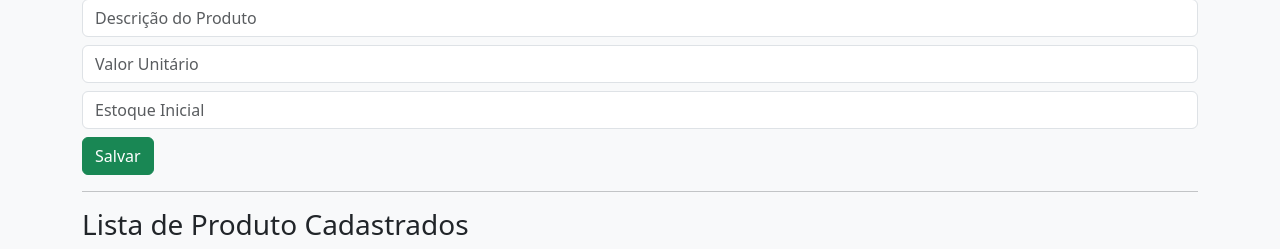
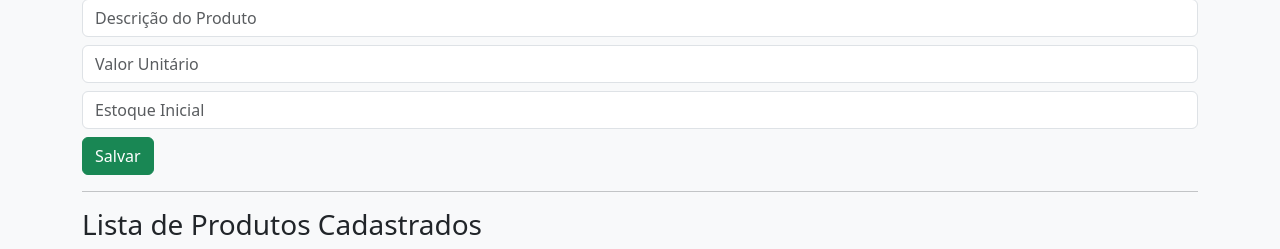
Before and after one commit to CristianoAds2025/sistema_quermesse, a Flask app: page /produtos in a window 1280 px wide. Shown: the part 177-426 px from the top of the page. Run offline with Flask 3, Linux system fonts and the light colour scheme; the visitor is signed in with stand-in values (Sample User, id 1); data that the repository does not hold is empty.

Commit message:
Atualizar o produtos.html

```diff
--- a/templates/produtos.html
+++ b/templates/produtos.html
@@ -12,7 +12,7 @@
 <button class="btn btn-success">Salvar</button>
 </form>
 <hr>
-<h3>Lista de Produto Cadastrados</h3>
+<h3>Lista de Produtos Cadastrados</h3>
 <table class="table table-bordered">
 <tr><th>ID</th><th>Descrição do Produto</th><th>Valor Unitário</th><th>Estoque Inicial</th><th>Estoque Atual</th><th>Ações</th></tr>
 {% for p in produtos %}
```
